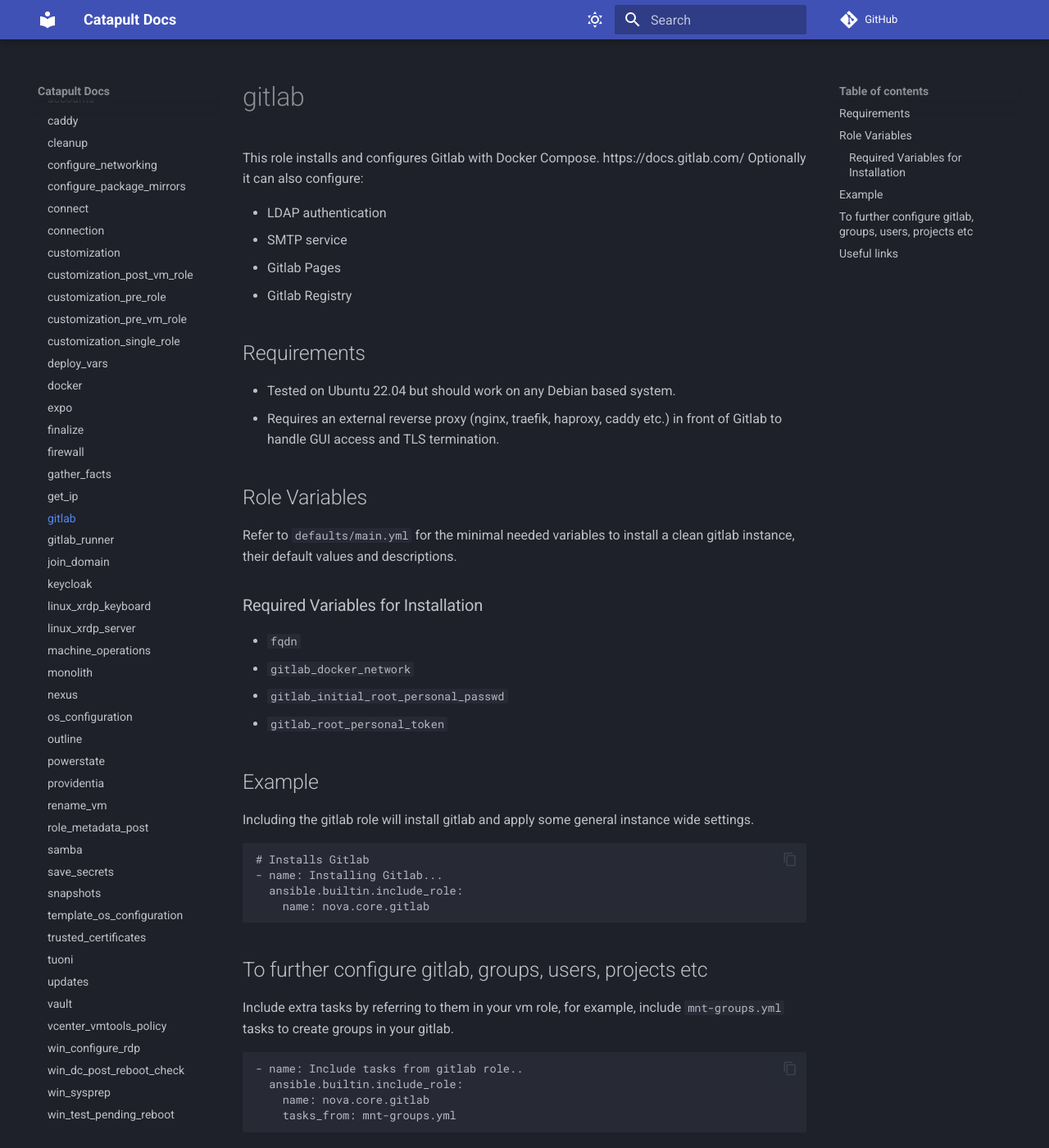
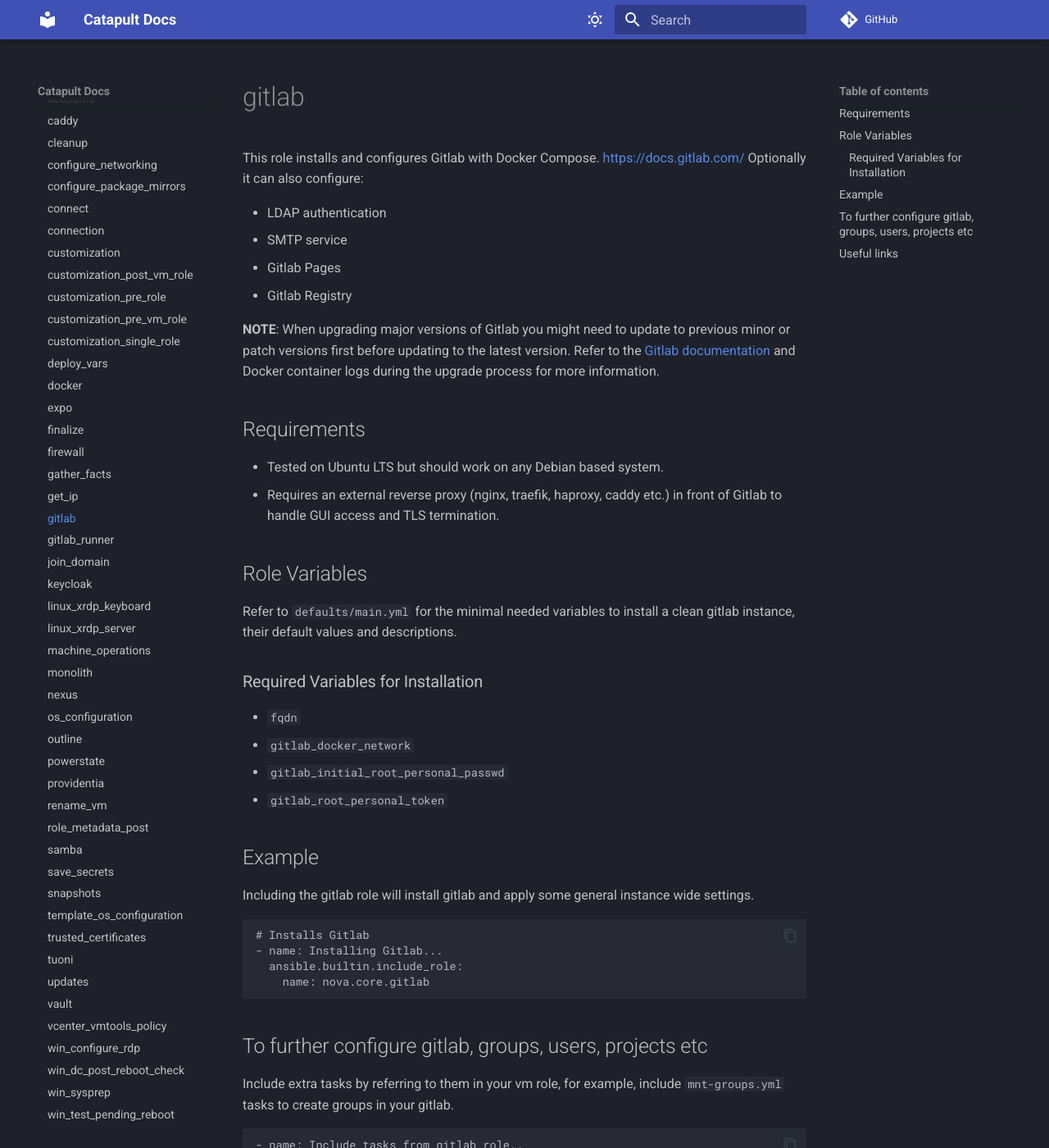
Before and after one commit to ClarifiedSecurity/catapult-docs, an MkDocs documentation site: the page built from docs/nova-core-collection/gitlab.md, in a window 1280 px wide and 1400 px high. Shown: the whole window at 82% size. Built offline with MkDocs 1.6.1 and Material for MkDocs 9.7.7, drawn with Linux system fonts in a browser that asks for light colours; plug-ins that fetch from the network failed and are left out; comment, search, counter and statistics services are not loaded; some of the changed text lies outside the part shown.

Commit message:
CatapultBot update docs

```diff
--- a/docs/nova-core-collection/gitlab.md
+++ b/docs/nova-core-collection/gitlab.md
@@ -1,6 +1,6 @@
 # gitlab
 
-This role installs and configures Gitlab with Docker Compose. https://docs.gitlab.com/
+This role installs and configures Gitlab with Docker Compose. <https://docs.gitlab.com/>
 Optionally it can also configure:
 
 - LDAP authentication
@@ -8,9 +8,11 @@
 - Gitlab Pages
 - Gitlab Registry
 
+**NOTE**: When upgrading major versions of Gitlab you might need to update to previous minor or patch versions first before updating to the latest version. Refer to the [Gitlab documentation](https://docs.gitlab.com/update/#upgrading-to-a-new-major-version) and Docker container logs during the upgrade process for more information.
+
 ## Requirements
 
-- Tested on Ubuntu 22.04 but should work on any Debian based system.
+- Tested on Ubuntu LTS but should work on any Debian based system.
 - Requires an external reverse proxy (nginx, traefik, haproxy, caddy etc.) in front of Gitlab to handle GUI access and TLS termination.
 
 ## Role Variables
@@ -48,5 +50,5 @@
 
 ## Useful links
 
-https://www.unavco.org/gitlab/help/administration/troubleshooting/gitlab_rails_cheat_sheet.md
-https://docs.gitlab.com/ee/api/
+<https://www.unavco.org/gitlab/help/administration/troubleshooting/gitlab_rails_cheat_sheet.md>
+<https://docs.gitlab.com/ee/api/>
```
Also changed, not shown: docs/nova-core-collection/monolith.md (+9 -0 lines).
